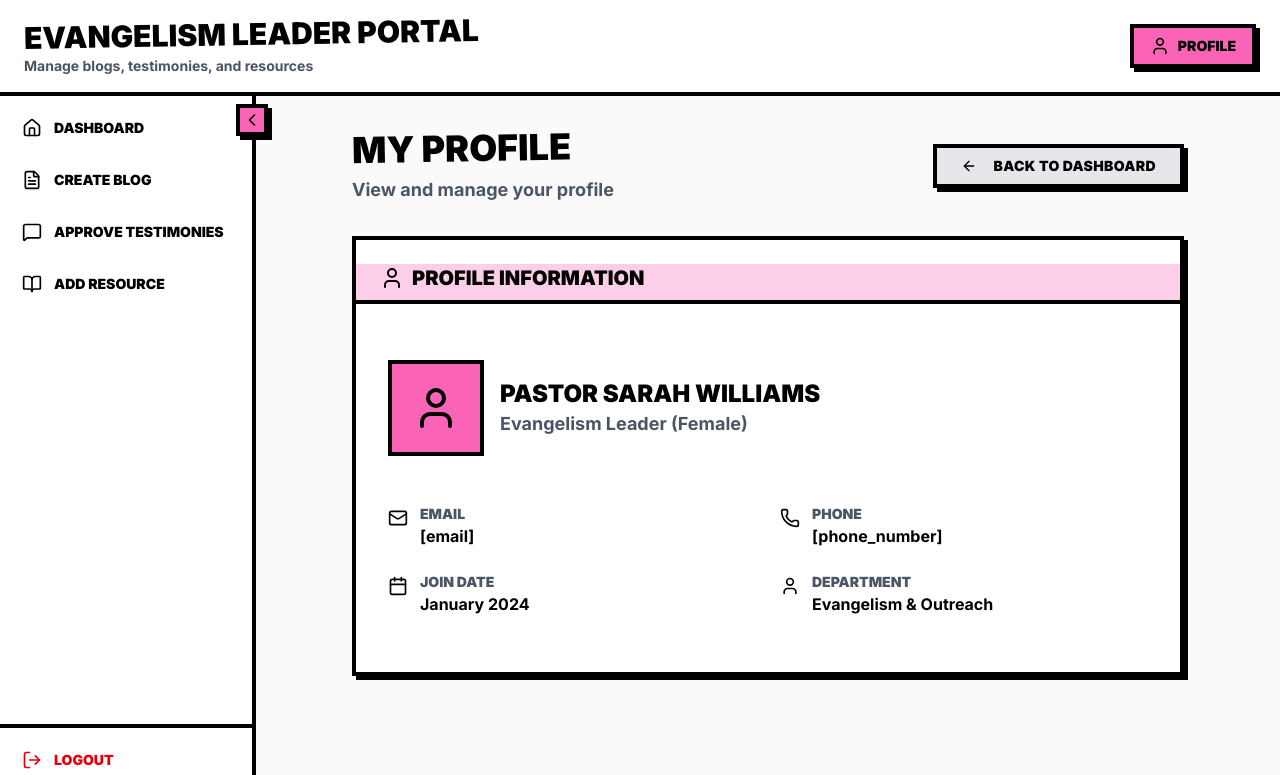
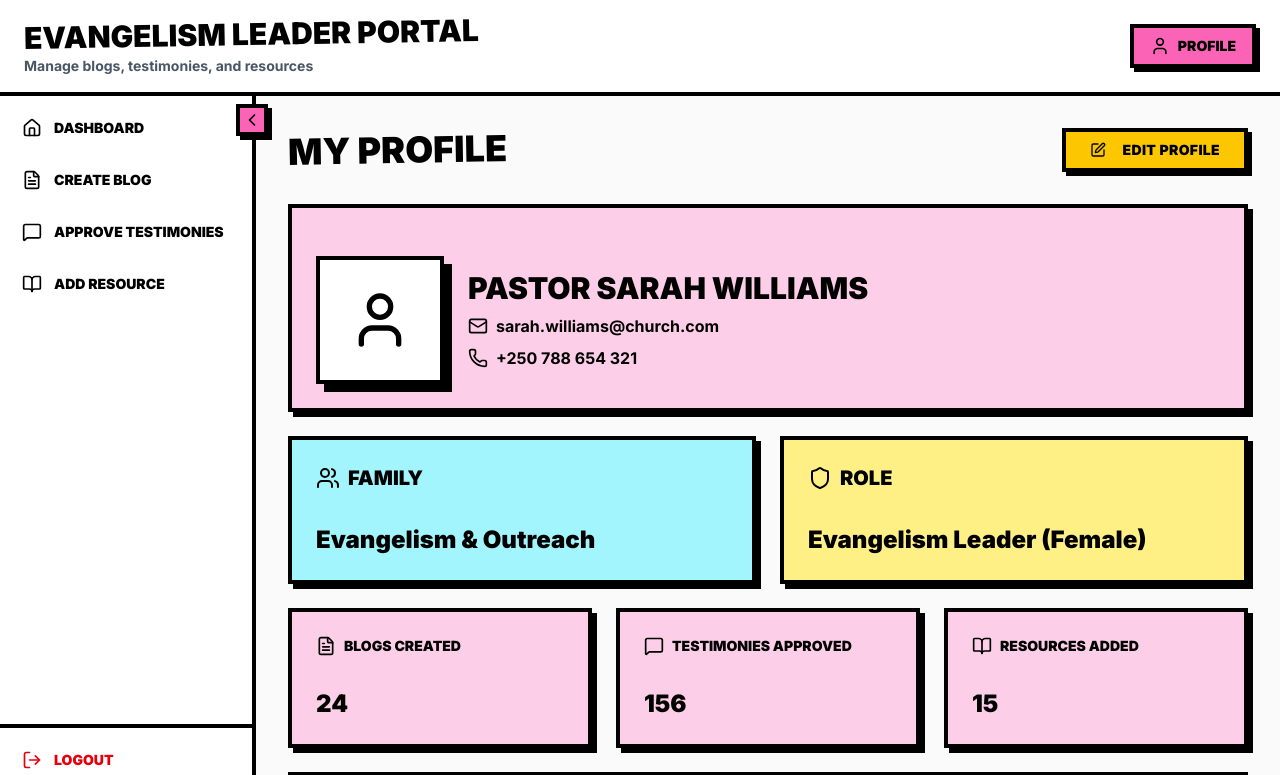
Before and after one commit to RCA-SDA/rca-sda-web-frontend, a Next.js app: page /users/evangelism_leader_female/profile in a window 1280 px wide. Shown: the top 775 px of the page. Built offline with nearby package versions, Linux system fonts and the light colour scheme.

Commit message:
feat[evangelism portals] : profile page fixture

```diff
--- a/app/users/evangelism_leader_female/profile/page.tsx
+++ b/app/users/evangelism_leader_female/profile/page.tsx
@@ -1,98 +1,53 @@
 'use client';
 
-import { Card, CardContent, CardHeader, CardTitle } from '@/components/ui/card';
-import { Button } from '@/components/ui/button';
-import { User, Mail, Phone, Calendar, ArrowLeft } from 'lucide-react';
-import Link from 'next/link';
+import UserProfile from '@/components/UserProfile';
+import { FileText, MessageSquare, BookOpen } from 'lucide-react';
 
 export default function ProfilePage() {
-  const profile = {
+  const userData = {
+    id: 'evangelism_leader_female_001',
     name: 'Pastor Sarah Williams',
+    email: 'sarah.williams@church.com',
+    phone: '+250 788 654 321',
+    family: 'Evangelism & Outreach',
     role: 'Evangelism Leader (Female)',
-    email: '[email]',
-    phone: '[phone_number]',
-    joinDate: 'January 2024',
-    department: 'Evangelism & Outreach',
+    status: 'Active',
+    joinedDate: new Date('2024-01-15'),
+  };
+
+  const customFields = [
+    {
+      label: 'Blogs Created',
+      value: 24,
+      icon: <FileText className="w-5 h-5" />,
+    },
+    {
+      label: 'Testimonies Approved',
+      value: 156,
+      icon: <MessageSquare className="w-5 h-5" />,
+    },
+    {
+      label: 'Resources Added',
+      value: 15,
+      icon: <BookOpen className="w-5 h-5" />,
+    },
+  ];
+
+  const handleUpdate = async (updatedData: any) => {
+    console.log('Updating profile:', updatedData);
+    // Add API call here
+    await new Promise(resolve => setTimeout(resolve, 1000));
   };
 
   return (
-    <div className="min-h-screen bg-[#fafafa] py-8">
-      <div className="max-w-4xl mx-auto px-4 sm:px-6 lg:px-8">
-        {/* Header */}
-        <div className="mb-8 flex items-center justify-between">
-          <div>
-            <h1 className="text-4xl font-black uppercase transform -rotate-1 mb-2">
-              My Profile
-            </h1>
-            <p className="text-lg font-bold text-gray-600">
-              View and manage your profile
-            </p>
-          </div>
-          <Link href="/users/evangelism_leader_female">
-            <Button className="border-4 border-black shadow-[4px_4px_0px_0px_rgba(0,0,0,1)] hover:translate-x-[-2px] hover:translate-y-[-2px] hover:shadow-[6px_6px_0px_0px_rgba(0,0,0,1)] transition-all bg-gray-200">
-              <ArrowLeft className="w-5 h-5 mr-2" />
-              Back to Dashboard
-            </Button>
-          </Link>
-        </div>
-
-        {/* Profile Card */}
-        <Card className="bg-white border-4 border-black shadow-[4px_4px_0px_0px_rgba(0,0,0,1)]">
-          <CardHeader className="bg-pink-200 border-b-4 border-black">
-            <CardTitle className="uppercase flex items-center gap-2">
-              <User className="w-6 h-6" />
-              Profile Information
-            </CardTitle>
-          </CardHeader>
-          <CardContent className="p-8">
-            <div className="space-y-6">
-              <div className="flex items-center gap-4">
-                <div className="w-24 h-24 bg-pink-400 border-4 border-black flex items-center justify-center">
-                  <User className="w-12 h-12" />
-                </div>
-                <div>
-                  <h2 className="text-2xl font-black uppercase">{profile.name}</h2>
-                  <p className="text-lg font-bold text-gray-600">{profile.role}</p>
-                </div>
-              </div>
-
-              <div className="grid grid-cols-1 md:grid-cols-2 gap-6 pt-6">
-                <div className="flex items-start gap-3">
-                  <Mail className="w-5 h-5 mt-1" />
-                  <div>
-                    <p className="text-sm font-black uppercase text-gray-600">Email</p>
-                    <p className="text-base font-bold">{profile.email}</p>
-                  </div>
-                </div>
-
-                <div className="flex items-start gap-3">
-                  <Phone className="w-5 h-5 mt-1" />
-                  <div>
-                    <p className="text-sm font-black uppercase text-gray-600">Phone</p>
-                    <p className="text-base font-bold">{profile.phone}</p>
-                  </div>
-                </div>
-
-                <div className="flex items-start gap-3">
-                  <Calendar className="w-5 h-5 mt-1" />
-                  <div>
-                    <p className="text-sm font-black uppercase text-gray-600">Join Date</p>
-                    <p className="text-base font-bold">{profile.joinDate}</p>
-                  </div>
-                </div>
-
-                <div className="flex items-start gap-3">
-                  <User className="w-5 h-5 mt-1" />
-                  <div>
-                    <p className="text-sm font-black uppercase text-gray-600">Department</p>
-                    <p className="text-base font-bold">{profile.department}</p>
-                  </div>
-                </div>
-              </div>
-            </div>
-          </CardContent>
-        </Card>
-      </div>
-    </div>
+    <UserProfile
+      user={userData}
+      onUpdate={handleUpdate}
+      editable={true}
+      showFamilyInfo={true}
+      showRoleInfo={true}
+      customFields={customFields}
+      accentColor="pink"
+    />
   );
 }
--- a/app/users/evangelism_leader_male/profile/page.tsx
+++ b/app/users/evangelism_leader_male/profile/page.tsx
@@ -1,98 +1,53 @@
 'use client';
 
-import { Card, CardContent, CardHeader, CardTitle } from '@/components/ui/card';
-import { Button } from '@/components/ui/button';
-import { User, Mail, Phone, Calendar, ArrowLeft } from 'lucide-react';
-import Link from 'next/link';
+import UserProfile from '@/components/UserProfile';
+import { FileText, MessageSquare, BookOpen } from 'lucide-react';
 
 export default function ProfilePage() {
-  const profile = {
+  const userData = {
+    id: 'evangelism_leader_male_001',
     name: 'Pastor John Smith',
+    email: 'john.smith@church.com',
+    phone: '+250 788 123 456',
+    family: 'Evangelism & Outreach',
     role: 'Evangelism Leader (Male)',
-    email: '[email]',
-    phone: '[phone_number]',
-    joinDate: 'January 2024',
-    department: 'Evangelism & Outreach',
+    status: 'Active',
+    joinedDate: new Date('2024-01-15'),
+  };
+
+  const customFields = [
+    {
+      label: 'Blogs Created',
+      value: 24,
+      icon: <FileText className="w-5 h-5" />,
+    },
+    {
+      label: 'Testimonies Approved',
+      value: 156,
+      icon: <MessageSquare className="w-5 h-5" />,
+    },
+    {
+      label: 'Resources Added',
+      value: 15,
+      icon: <BookOpen className="w-5 h-5" />,
+    },
+  ];
+
+  const handleUpdate = async (updatedData: any) => {
+    console.log('Updating profile:', updatedData);
+    // Add API call here
+    await new Promise(resolve => setTimeout(resolve, 1000));
   };
 
   return (
-    <div className="min-h-screen bg-[#fafafa] py-8">
-      <div className="max-w-4xl mx-auto px-4 sm:px-6 lg:px-8">
-        {/* Header */}
-        <div className="mb-8 flex items-center justify-between">
-          <div>
-            <h1 className="text-4xl font-black uppercase transform -rotate-1 mb-2">
-              My Profile
-            </h1>
-            <p className="text-lg font-bold text-gray-600">
-              View and manage your profile
-            </p>
-          </div>
-          <Link href="/users/evangelism_leader_male">
-            <Button className="border-4 border-black shadow-[4px_4px_0px_0px_rgba(0,0,0,1)] hover:translate-x-[-2px] hover:translate-y-[-2px] hover:shadow-[6px_6px_0px_0px_rgba(0,0,0,1)] transition-all bg-gray-200">
-              <ArrowLeft className="w-5 h-5 mr-2" />
-              Back to Dashboard
-            </Button>
-          </Link>
-        </div>
-
-        {/* Profile Card */}
-        <Card className="bg-white border-4 border-black shadow-[4px_4px_0px_0px_rgba(0,0,0,1)]">
-          <CardHeader className="bg-purple-200 border-b-4 border-black">
-            <CardTitle className="uppercase flex items-center gap-2">
-              <User className="w-6 h-6" />
-              Profile Information
-            </CardTitle>
-          </CardHeader>
-          <CardContent className="p-8">
-            <div className="space-y-6">
-              <div className="flex items-center gap-4">
-                <div className="w-24 h-24 bg-purple-400 border-4 border-black flex items-center justify-center">
-                  <User className="w-12 h-12" />
-                </div>
-                <div>
-                  <h2 className="text-2xl font-black uppercase">{profile.name}</h2>
-                  <p className="text-lg font-bold text-gray-600">{profile.role}</p>
-                </div>
-              </div>
-
-              <div className="grid grid-cols-1 md:grid-cols-2 gap-6 pt-6">
-                <div className="flex items-start gap-3">
-                  <Mail className="w-5 h-5 mt-1" />
-                  <div>
-                    <p className="text-sm font-black uppercase text-gray-600">Email</p>
-                    <p className="text-base font-bold">{profile.email}</p>
-                  </div>
-                </div>
-
-                <div className="flex items-start gap-3">
-                  <Phone className="w-5 h-5 mt-1" />
-                  <div>
-                    <p className="text-sm font-black uppercase text-gray-600">Phone</p>
-                    <p className="text-base font-bold">{profile.phone}</p>
-                  </div>
-                </div>
-
-                <div className="flex items-start gap-3">
-                  <Calendar className="w-5 h-5 mt-1" />
-                  <div>
-                    <p className="text-sm font-black uppercase text-gray-600">Join Date</p>
-                    <p className="text-base font-bold">{profile.joinDate}</p>
-                  </div>
-                </div>
-
-                <div className="flex items-start gap-3">
-                  <User className="w-5 h-5 mt-1" />
-                  <div>
-                    <p className="text-sm font-black uppercase text-gray-600">Department</p>
-                    <p className="text-base font-bold">{profile.department}</p>
-                  </div>
-                </div>
-              </div>
-            </div>
-          </CardContent>
-        </Card>
-      </div>
-    </div>
+    <UserProfile
+      user={userData}
+      onUpdate={handleUpdate}
+      editable={true}
+      showFamilyInfo={true}
+      showRoleInfo={true}
+      customFields={customFields}
+      accentColor="purple"
+    />
   );
 }
```
